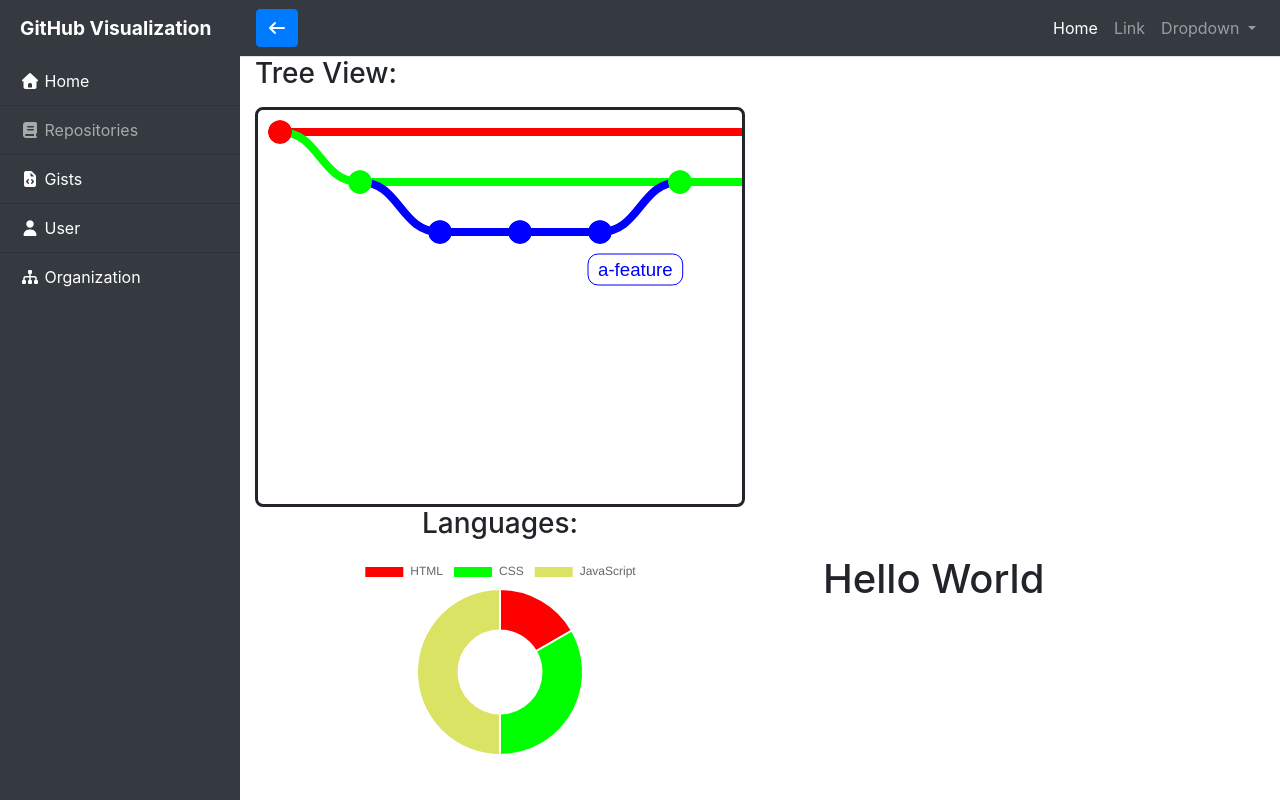
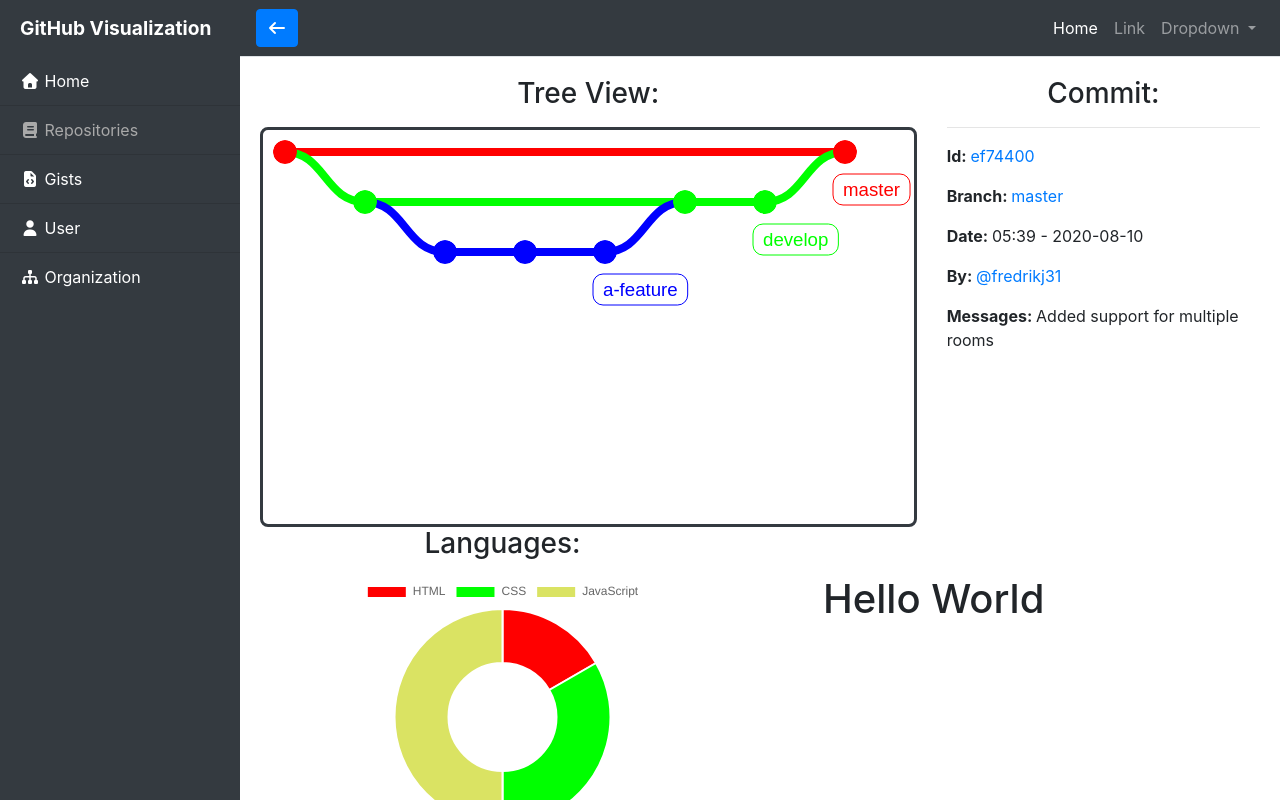
Before and after one commit to fredrikj31/GithubVisualization, a plain HTML site: page repository.html in a window 1280 px wide. Drawn offline with Linux system fonts and the light colour scheme.

Commit message:
Added commit status

```diff
--- a/assets/css/index.css
+++ b/assets/css/index.css
@@ -1,12 +1,8 @@
-*:focus {
-	outline: none;
-}
-
-#container {
-	overflow: hidden;
-	height: 400px;
-	border-style: solid;
-	border-radius: 8px;
+/** Page Content */
+.page-content {
+	margin-left: 20px;
+	margin-right: 20px;
+	margin-top: 20px;
 }
 
 /** Sidebar */
@@ -33,7 +29,7 @@
 }
 
 #sidebar-wrapper a.active {
-	color: #A9A9A9 !important;
+	color: #a9a9a9 !important;
 	border-color: rgba(0, 0, 0, 0.125) !important;
 }
 
--- /dev/null
+++ b/assets/css/repository.css
@@ -0,0 +1,11 @@
+*:focus {
+	outline: none;
+}
+
+#container {
+	overflow: hidden;
+	height: 400px;
+	border-style: solid;
+	border-radius: 8px;
+	border-color: #343a40;
+}
--- a/repository.html
+++ b/repository.html
@@ -20,11 +20,9 @@
 	<!-- Chart.JS -->
 	<link rel="stylesheet" href="./assets/libraries/Chart.min.css">
 
-	<!-- Template CSS -->
-	<link rel="stylesheet" href="./assets/css/template.css">
-
 	<!-- Custom CSS -->
 	<link rel="stylesheet" href="./assets/css/index.css">
+	<link rel="stylesheet" href="./assets/css/repository.css">
 
 </head>
 
@@ -55,7 +53,8 @@
 		<div id="page-content-wrapper">
 
 			<nav class="navbar navbar-expand-lg navbar-dark bg-dark border-bottom">
-				<button class="btn btn-primary" id="menu-toggle"><i id="toggleArrow" class="fas fa-arrow-left"></i></button>
+				<button class="btn btn-primary" id="menu-toggle"><i id="toggleArrow"
+						class="fas fa-arrow-left"></i></button>
 
 				<button class="navbar-toggler" type="button" data-toggle="collapse"
 					data-target="#navbarSupportedContent" aria-controls="navbarSupportedContent" aria-expanded="false"
@@ -87,19 +86,27 @@
 				</div>
 			</nav>
 
-			<div class="container-fluid">
+			<div class="page-content">
 				<!--* Page Content -->
 				<div class="row">
-					<div class="col-6">
-						<h3 class="mb-3">Tree View:</h3>
+					<div class="col-8">
+						<h3 class="mb-3 text-center">Tree View:</h3>
 						<div id="container">
 							<div id="graph-container"></div>
 						</div>
 					</div>
-					<div class="col-6"></div>
+					<div class="col-4">
+						<h3 class="text-center">Commit:</h3>
+						<hr>
+						<p><b>Id: </b><a href="https://github.com/fredrikj31/LectioAPI/commit/ef74400eb5c2fd6442bb43266298a96c92f74eb4" target="_blank">ef74400</a></p>
+						<p><b>Branch: </b><a href="https://github.com/fredrikj31/LectioScraper/tree/master" target="_blank">master</a></p>
+						<p><b>Date: </b>05:39 - 2020-08-10</p>
+						<p><b>By: </b><a href="https://github.com/fredrikj31" target="_blank">@fredrikj31</a></p>
+						<p><b>Messages: </b>Added support for multiple rooms</p>
+					</div>
 				</div>
 				<div class="row">
-					<div class="col-6" style="height: 200px;">
+					<div class="col-6" style="height: 250px;">
 						<h3 class="text-center mb-3">Languages:</h3>
 						<canvas id="myChart"></canvas>
 					</div>
```
Also changed, not shown: index.html (+5 -8 lines).
